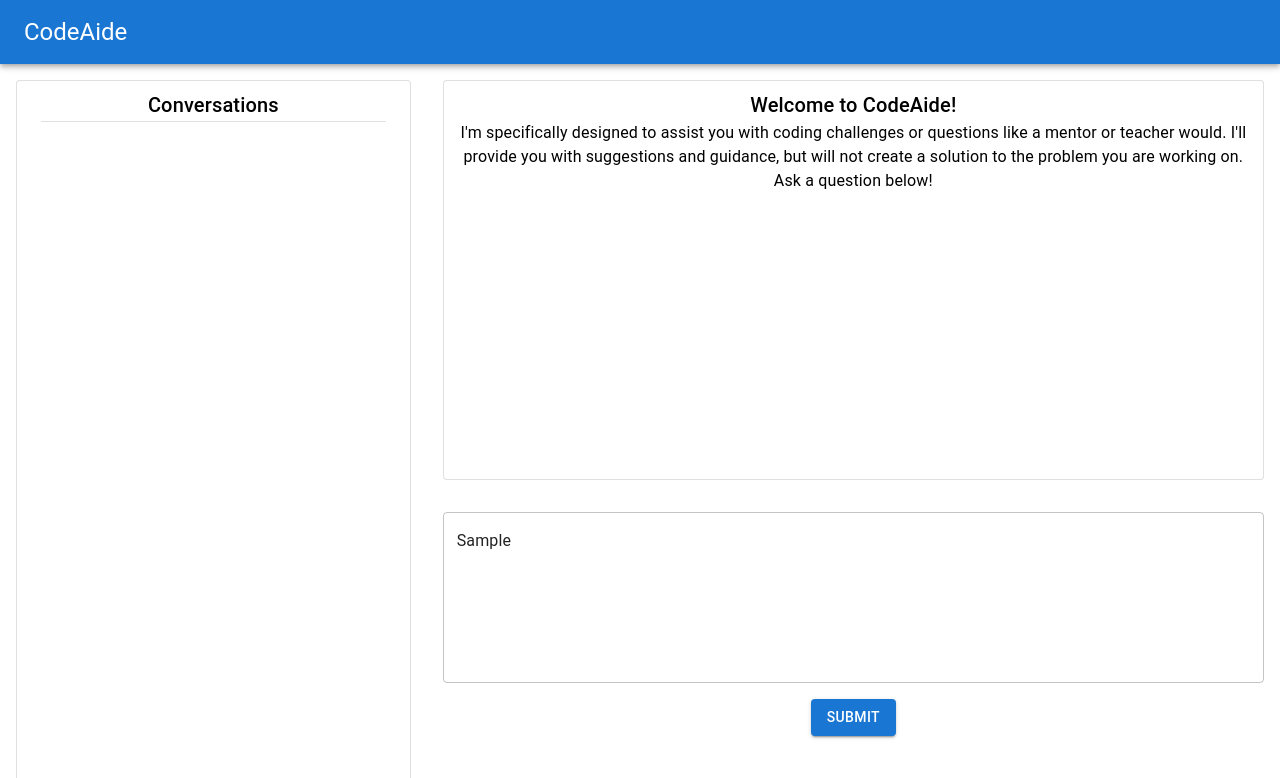
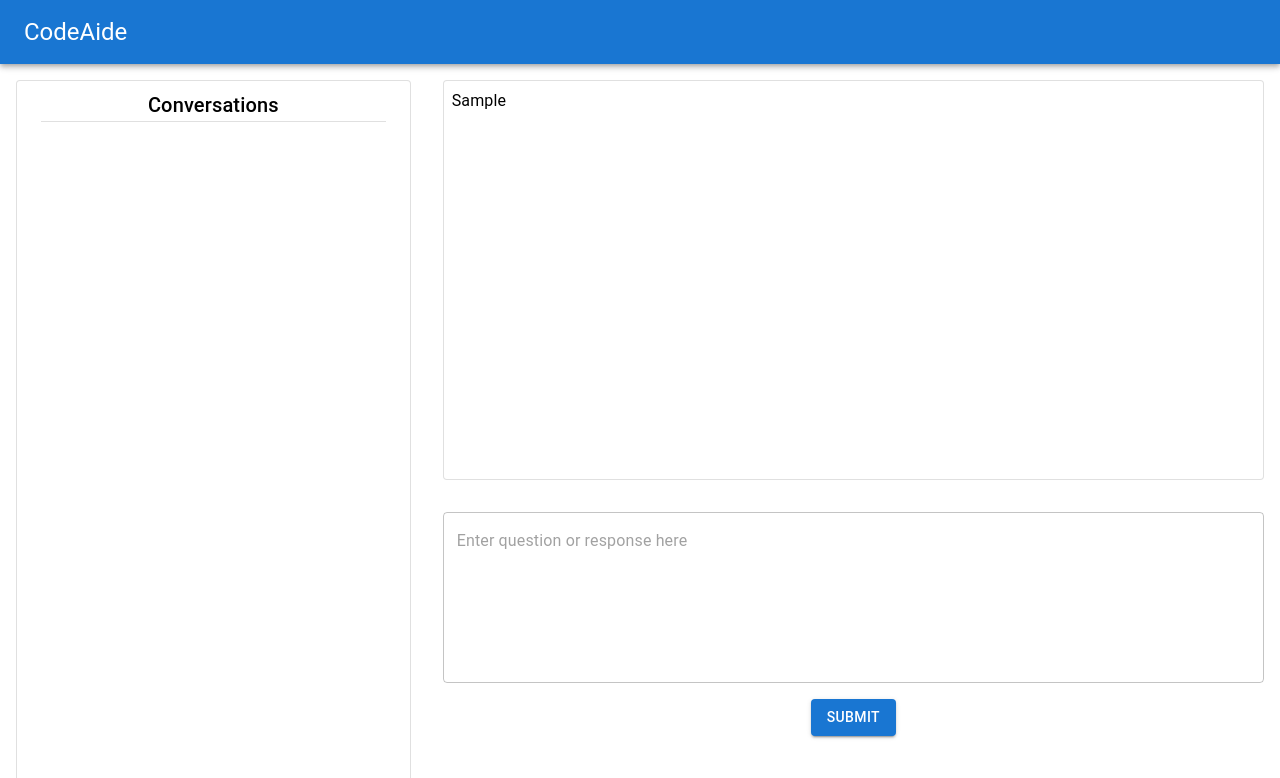
Before and after one commit to RickV85/CodeAide, a Next.js app: page / in a window 1280 px wide. Both pictures are taken after typing "Sample" into the empty fields and a click on the button "SUBMIT". Shown: the top 778 px of the page. Built offline with nearby package versions, Linux system fonts and the light colour scheme.

Commit message:
Create renderActiveChat

```diff
--- a/src/app/components/Chat.tsx
+++ b/src/app/components/Chat.tsx
@@ -12,7 +12,7 @@ export default function Chat() {
       alignItems="center"
       spacing={0}
     >
-      <Grid item xs={12}>
+      <Grid item xs={12} sx={{ width: "100%" }}>
         <ChatContainer />
       </Grid>
       <Grid item xs={12} sx={{ width: "100%" }}>
--- a/src/app/components/ChatContainer.tsx
+++ b/src/app/components/ChatContainer.tsx
@@ -6,6 +6,20 @@ import { AppContext } from "../contexts/AppContext";
 export default function ChatContainer() {
   const { activeChat, setActiveChat } = useContext(AppContext);
   const theme = useTheme();
+
+  const renderActiveChat = () => {
+    if (activeChat?.messages.length) {
+      const chatDisplay = activeChat.messages.map((msg, i) => {
+        return (
+          <Box key={`msg-${i}`} sx={{ marginBottom: "1rem" }}>
+            <Typography>{msg.content}</Typography>
+          </Box>
+        );
+      });
+      return chatDisplay;
+    }
+  };
+
   return (
     <Box
       sx={{
@@ -18,18 +32,18 @@ export default function ChatContainer() {
         borderRadius: "4px",
       }}
     >
-      {activeChat ? (
-        activeChat
+      {activeChat?.messages.length ? (
+        renderActiveChat()
       ) : (
         <article style={{ textAlign: "center" }}>
           <Typography variant="h6" component={"h2"}>
             Welcome to CodeAide!
           </Typography>
           <Typography variant="body1">
-            I&apos;m specifically designed to assist you with coding challenges or questions like a mentor
-            or teacher would. I&apos;ll provide you with suggestions and
-            guidance, but will not create a solution to the problem you are
-            working on. Ask a question below!
+            I&apos;m specifically designed to assist you with coding challenges
+            or questions like a mentor or teacher would. I&apos;ll provide you
+            with suggestions and guidance, but will not create a solution to the
+            problem you are working on. Ask a question below!
           </Typography>
         </article>
       )}
--- a/src/app/components/ChatSubmitButton.tsx
+++ b/src/app/components/ChatSubmitButton.tsx
@@ -1,17 +1,33 @@
-"use client"
+"use client";
 import { Button } from "@mui/material";
 import { AppContext } from "../contexts/AppContext";
 import { useContext } from "react";
 import { validateUserInput } from "../utils/utils";
+import { Message, MessageHistory } from "../interfaces";
 
 export default function ChatSubmitButton() {
-  const { userChatInput, setUserInputError } =
-    useContext(AppContext);
+  const {
+    activeChat,
+    setActiveChat,
+    userChatInput,
+    setUserChatInput,
+    setUserInputError,
+  } = useContext(AppContext);
 
   const handleSubmit = () => {
     const inputValidation = validateUserInput(userChatInput);
     if (inputValidation === "valid") {
-      // fire api call
+      const newUserMsg: Message = { role: "user", content: userChatInput };
+      setActiveChat((prev) => {
+        if (prev) {
+          return {
+            ...prev,
+            messages: [...prev.messages, newUserMsg],
+          };
+        }
+      });
+      // api call
+      setUserChatInput("");
     } else {
       setUserInputError(inputValidation);
     }
--- a/src/app/contexts/AppContext.tsx
+++ b/src/app/contexts/AppContext.tsx
@@ -1,9 +1,12 @@
 "use client";
 import React, { createContext, useState } from "react";
+import { MessageHistory } from "../interfaces";
 
 interface AppContext {
-  activeChat: string;
-  setActiveChat: React.Dispatch<React.SetStateAction<string>>;
+  activeChat: MessageHistory | undefined;
+  setActiveChat: React.Dispatch<
+    React.SetStateAction<MessageHistory | undefined>
+  >;
   userChatInput: string;
   setUserChatInput: React.Dispatch<React.SetStateAction<string>>;
   userInputError: string;
@@ -11,7 +14,7 @@ interface AppContext {
 }
 
 export const AppContext = createContext<AppContext>({
-  activeChat: "",
+  activeChat: undefined,
   setActiveChat: () => {},
   userChatInput: "",
   setUserChatInput: () => {},
@@ -24,7 +27,9 @@ interface AppProviderProps {
 }
 
 export const AppProvider: React.FC<AppProviderProps> = ({ children }) => {
-  const [activeChat, setActiveChat] = useState("");
+  const [activeChat, setActiveChat] = useState<MessageHistory | undefined>({
+    messages: [],
+  });
   const [userChatInput, setUserChatInput] = useState("");
   const [userInputError, setUserInputError] = useState("");
   return (
--- a/src/app/utils/apicalls.ts
+++ b/src/app/utils/apicalls.ts
@@ -1,6 +1,6 @@
-import { messageHistory } from "../interfaces";
+import { MessageHistory } from "../interfaces";
 
-export async function openAiChatPost(messageHistory: messageHistory) {
+export async function openAiChatPost(messageHistory: MessageHistory) {
   try {
     const response = await fetch("/api/openai", {
       method: "POST",
```
Also changed, not shown: src/app/interfaces.ts (+7 -2 lines).
